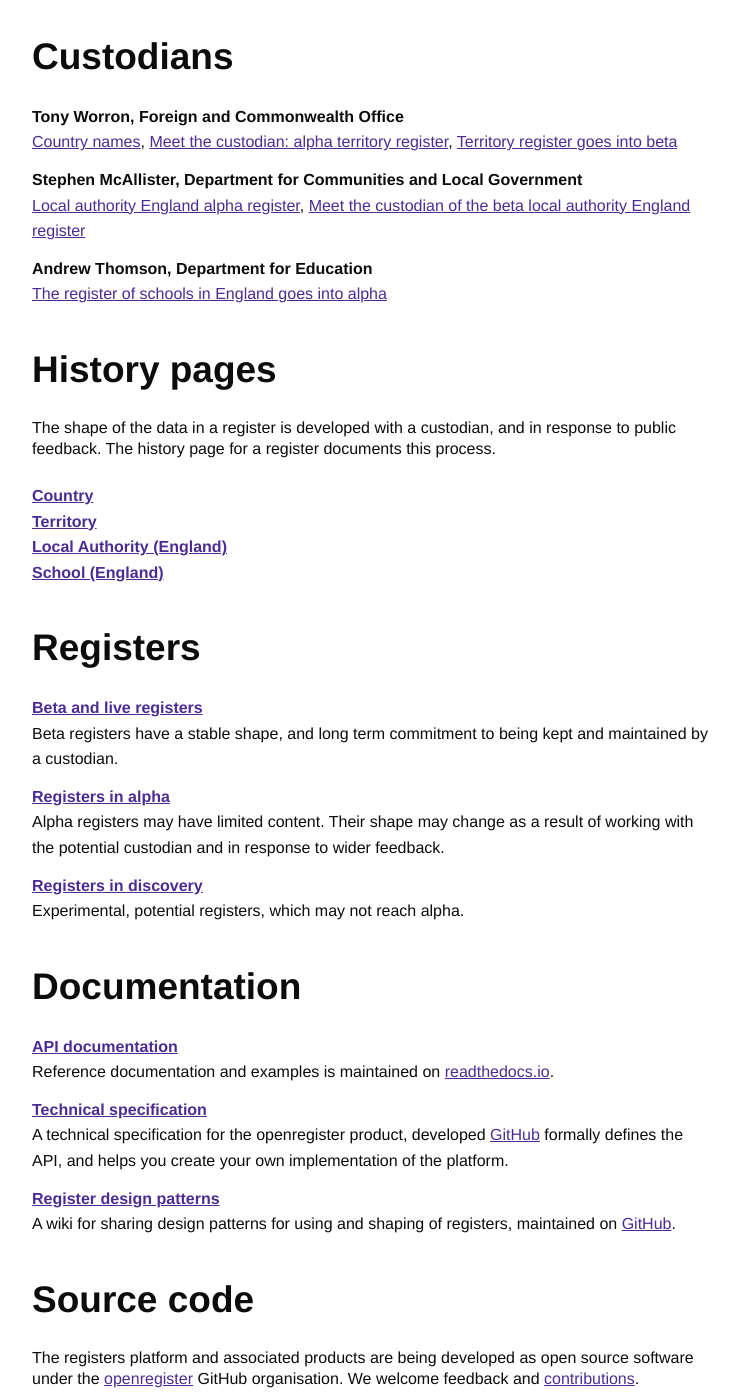
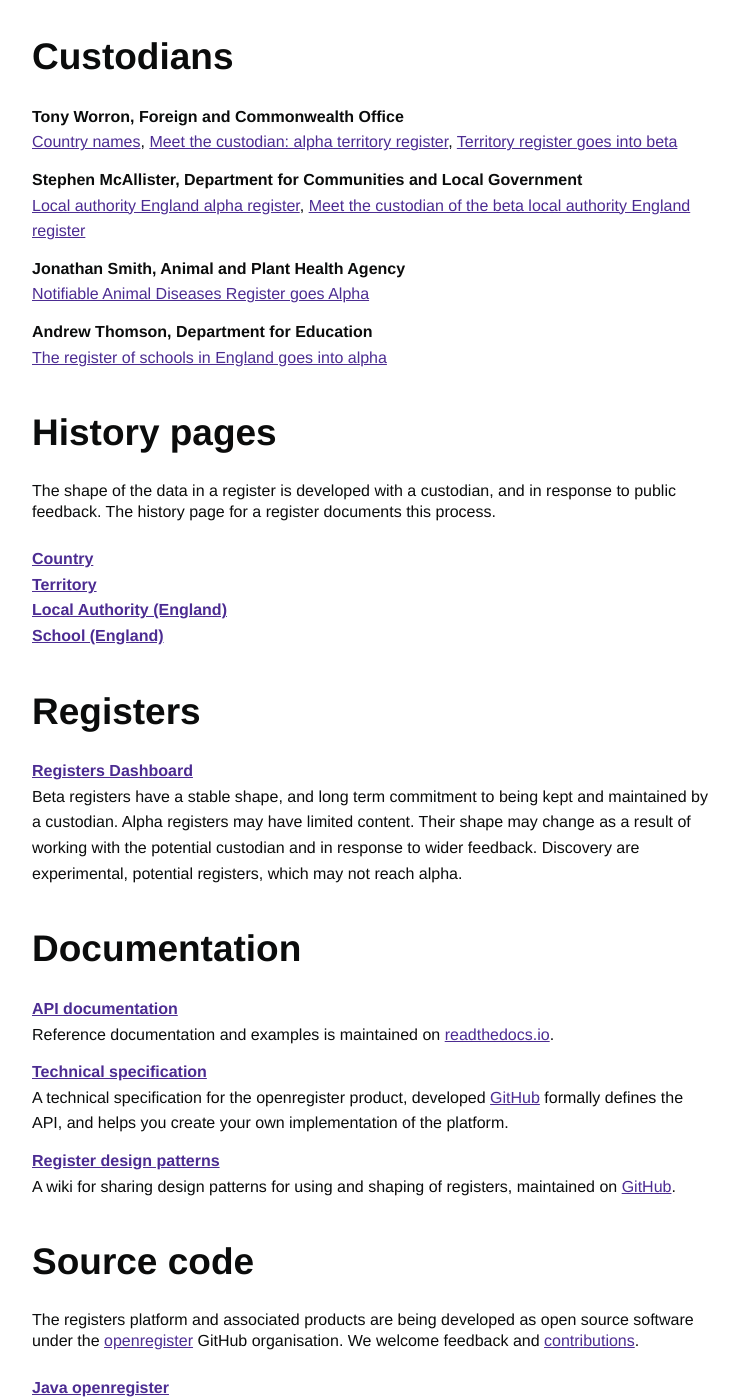
Before and after one commit to openregister/www.openregister.org, a Jekyll site: the page built from index.md, in a window 1280 px wide and 1400 px high, scrolled down 720 px. Shown: the whole window, without its empty margins (111-850 px from the left). Built offline with Jekyll 4.4.1, drawn with Linux system fonts in a browser that asks for light colours.

Commit message:
Dashboard link

```diff
--- a/index.md
+++ b/index.md
@@ -51,6 +51,11 @@ Official <a href="https://www.gov.uk/government/collections/registers-guidance">
 <a href="https://data.blog.gov.uk/2016/10/26/meet-the-custodian-of-the-beta-local-authority-england-register/">Meet the custodian of the beta local authority England register</a>
 </dd>
 
+<dt>Jonathan Smith, Animal and Plant Health Agency</dt>
+<dd>
+<a href="https://defradigital.blog.gov.uk/2017/02/17/notifiable-animal-diseases-register-goes-alpha/">Notifiable Animal Diseases Register goes Alpha</a>
+</dd>
+
 <dt>Andrew Thomson, Department for Education</dt>
 <dd><a href="https://data.blog.gov.uk/2016/11/29/the-register-of-schools-in-england-goes-into-alpha/">The register of schools in England goes into alpha</a></dd>
 </dl>
@@ -66,12 +71,10 @@ Official <a href="https://www.gov.uk/government/collections/registers-guidance">
 
 ## Registers
 <dl>
-<dt><a href="{{ site.baseurl }}/registers/beta">Beta and live registers</a></dt>
-<dd>Beta registers have a stable shape, and long term commitment to being kept and maintained by a custodian.</dd>
-<dt><a href="{{ site.baseurl }}/registers/alpha">Registers in alpha</a></dt>
-<dd>Alpha registers may have limited content. Their shape may change as a result of working with the potential custodian and in response to wider feedback.</dd>
-<dt><a href="{{ site.baseurl }}/registers/discovery">Registers in discovery</a></dt>
-<dd>Experimental, potential registers, which may not reach alpha.</dd>
+<dt><a href="https://registers.cloudapps.digital/registers">Registers Dashboard</a></dt>
+<dd>Beta registers have a stable shape, and long term commitment to being kept and maintained by a custodian.
+Alpha registers may have limited content. Their shape may change as a result of working with the potential custodian and in response to wider feedback.
+Discovery are experimental, potential registers, which may not reach alpha.</dd>
 </dl>
 
 ## Documentation
```
